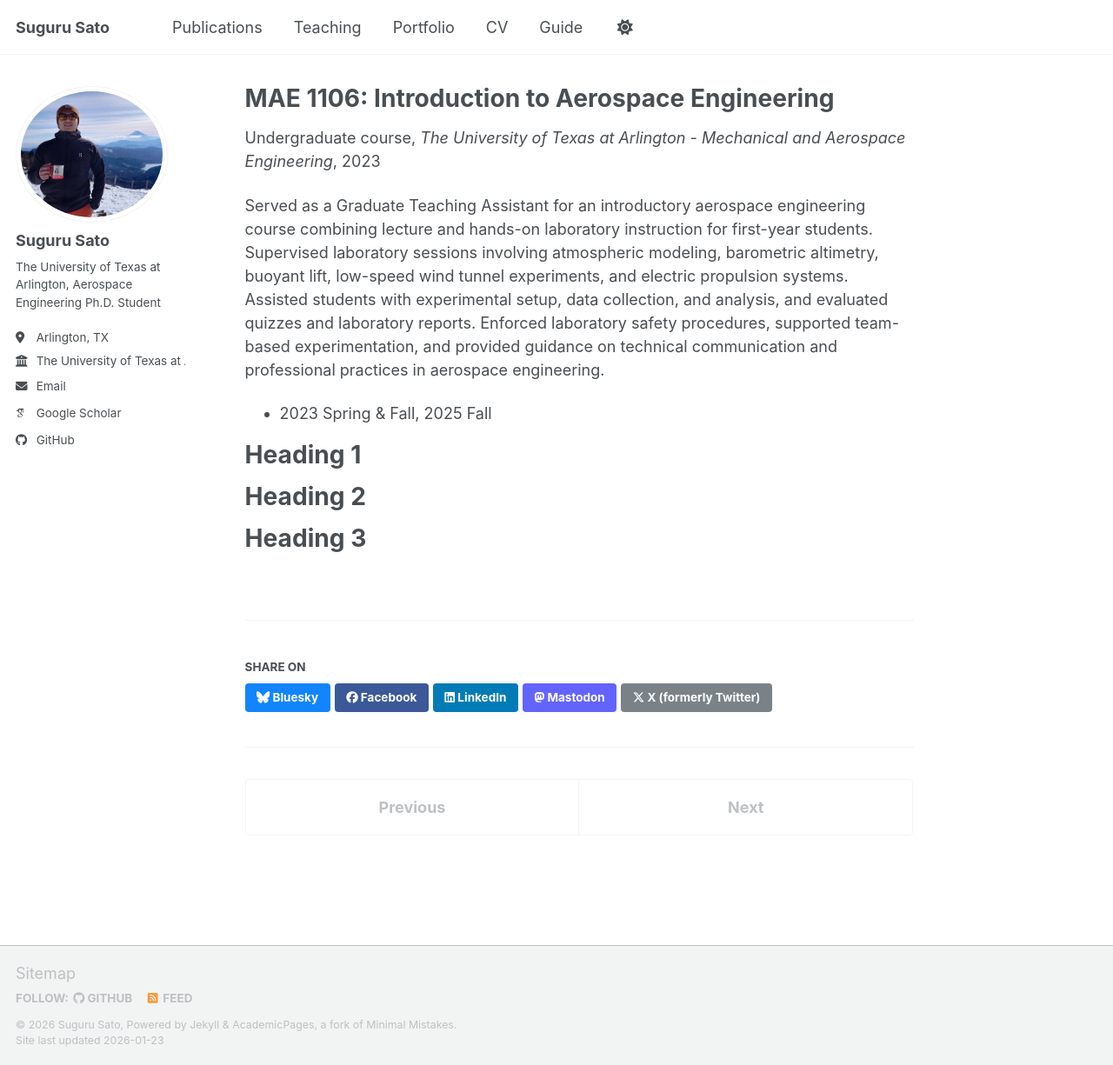
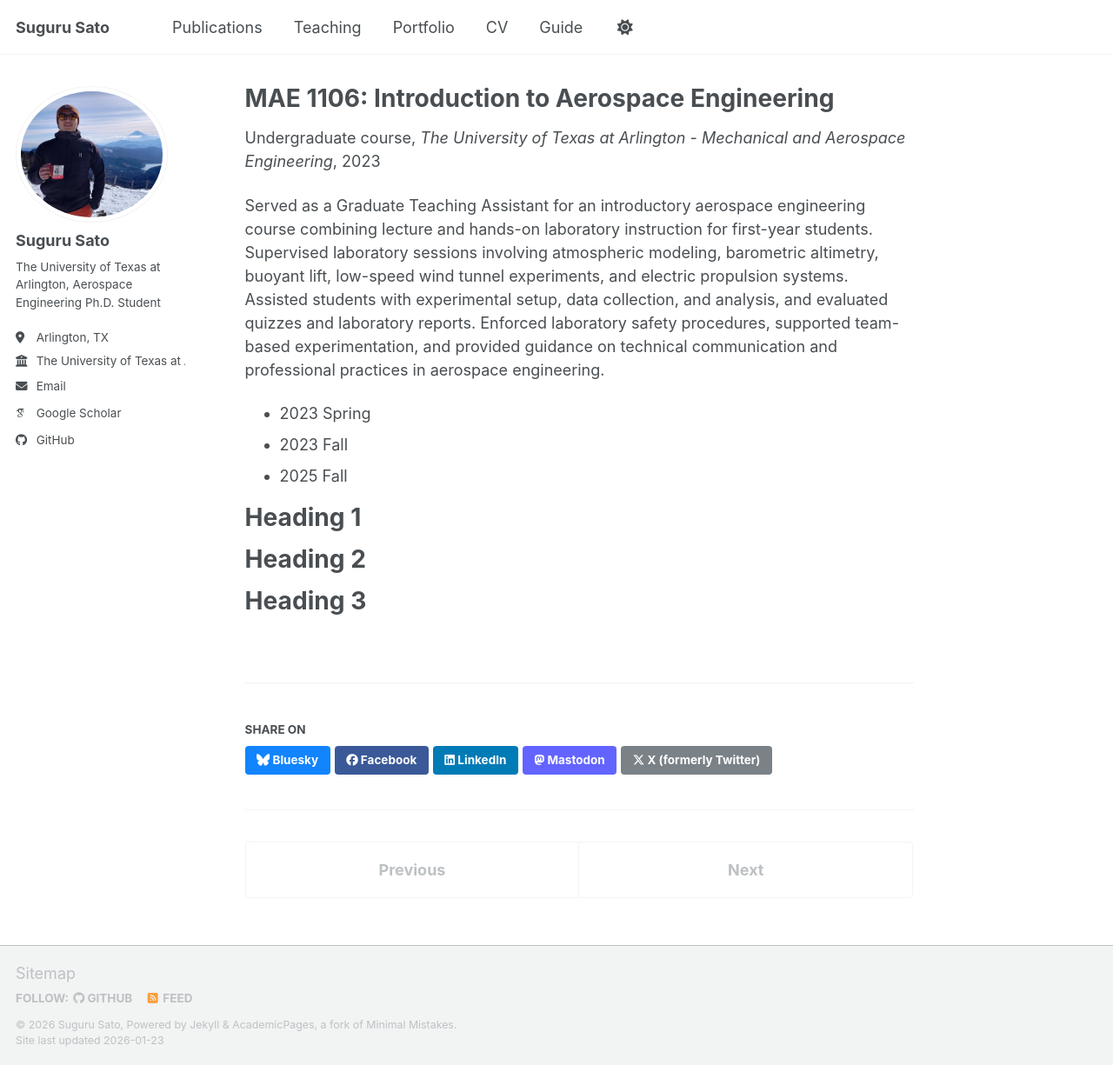
Before and after one commit to GitHub-Suguru/GitHub-Suguru.github.io, a Jekyll site: the page built from _teaching/MAE1106.md, in a window 1280 px wide and 1225 px high. Shown: the whole window at 87% size. Built offline with Jekyll 4.4.1, drawn with Linux system fonts in a browser that asks for light colours; some web fonts are replaced; a script bundle is joined from its source files by our own code; library files that are not in the unit come from our copies.

Commit message:
Update MAE1106.md

```diff
--- a/_teaching/MAE1106.md
+++ b/_teaching/MAE1106.md
@@ -10,7 +10,9 @@ location: "Arlington, TX, United States"
 
 Served as a Graduate Teaching Assistant for an introductory aerospace engineering course combining lecture and hands-on laboratory instruction for first-year students. Supervised laboratory sessions involving atmospheric modeling, barometric altimetry, buoyant lift, low-speed wind tunnel experiments, and electric propulsion systems. Assisted students with experimental setup, data collection, and analysis, and evaluated quizzes and laboratory reports. Enforced laboratory safety procedures, supported team-based experimentation, and provided guidance on technical communication and professional practices in aerospace engineering.
 
-- 2023 Spring & Fall, 2025 Fall
+- 2023 Spring
+- 2023 Fall
+- 2025 Fall
 
 Heading 1
 ======
```
